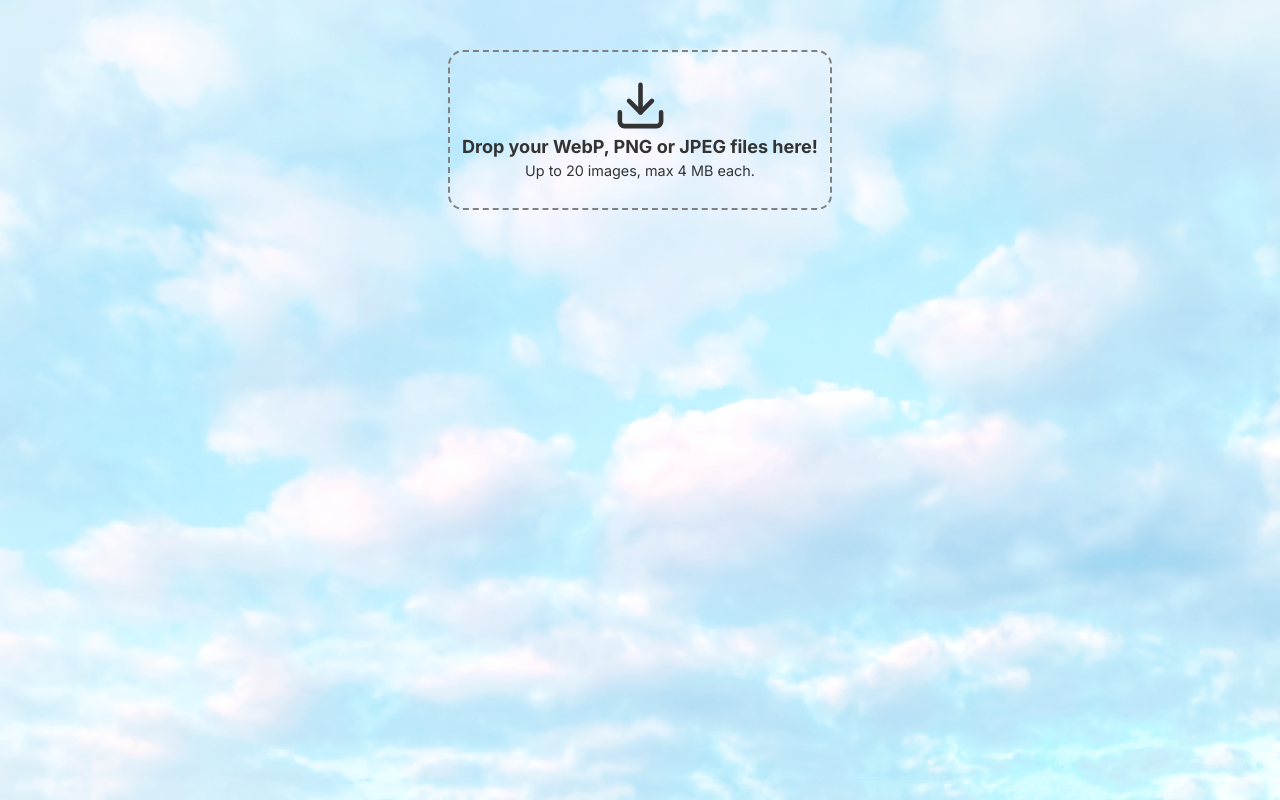
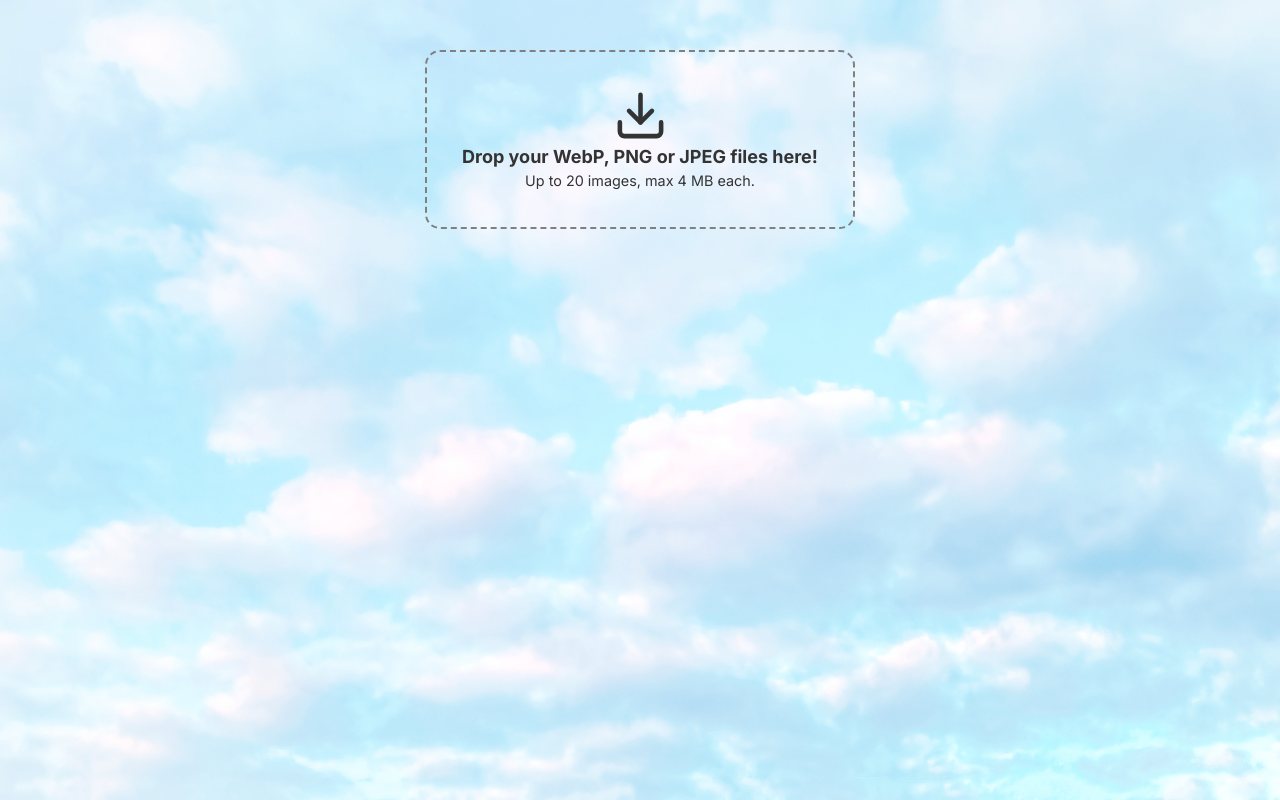
Before and after one commit to andrews1022/tinypng-clone, a Next.js app: page / in a window 1280 px wide. Built offline with nearby package versions, Linux system fonts and the light colour scheme.

Commit message:
added onclick functionality to open the file explorer

```diff
--- a/src/app/globals.css
+++ b/src/app/globals.css
@@ -84,11 +84,18 @@ header {
   flex-direction: column;
   justify-content: center;
   align-items: center;
-  width: 384px;
+  width: 430px;
   max-width: 100%;
-  height: 160px;
   border: 2px dashed grey;
   border-radius: 15px;
+  padding: 2rem 0;
+  cursor: pointer;
+  transition: color 0.2s ease-out, border-color 0.2s ease-out;
+}
+
+.droparea:hover {
+  color: #616778;
+  border-color: #9a9fad;
 }
 
 .droparea i {
--- a/src/components/compressor.tsx
+++ b/src/components/compressor.tsx
@@ -6,13 +6,7 @@ import { useState } from "react";
 
 import { type DragEvent } from "react";
 
-type OriginalImage = {
-  file: File;
-  fileName: string;
-  fileSizeString: string;
-};
-
-type NewImage = {
+type Result = {
   originalFile: File;
   newFile: File;
   fileName: string;
@@ -26,9 +20,7 @@ const Compressor = () => {
   const [failedToCompress, setFailedToCompress] = useState(false);
   const [isCompressing, setIsCompressing] = useState(true);
   const [isActive, setIsActive] = useState(false);
-
-  const [files, setFiles] = useState();
-  const [results, setResults] = useState<NewImage[]>([]);
+  const [results, setResults] = useState<Result[]>([]);
 
   const uploadFile = async (file: File, fileName: string) => {
     const reader = new FileReader();
@@ -74,6 +66,8 @@ const Compressor = () => {
     const filesArray = Array.from(files);
 
     filesArray.forEach((file) => {
+      // setCounter((prevCounter) => (prevCounter += 1));
+
       if (file.size > 4 * 1024 * 1024) {
         return alert("File over 4 MB");
       }
@@ -126,6 +120,24 @@ const Compressor = () => {
     setIsActive(false);
   };
 
+  const handleClick = () => {
+    const input = document.createElement("input");
+    input.type = "file";
+    input.accept = "image/*";
+    input.multiple = true;
+
+    input.onchange = (event) => {
+      const inputElement = event.target as HTMLInputElement;
+      const images = inputElement.files;
+
+      if (images) {
+        handleFiles(images);
+      }
+    };
+
+    input.click();
+  };
+
   return (
     <>
       <section
@@ -134,6 +146,7 @@ const Compressor = () => {
         onDragEnter={handleDragEnter}
         onDragOver={handleDragOver}
         onDragLeave={handleDragLeave}
+        onClick={handleClick}
       >
         <Download size={55} />
         <p>Drop your WebP, PNG or JPEG files here!</p>
```
